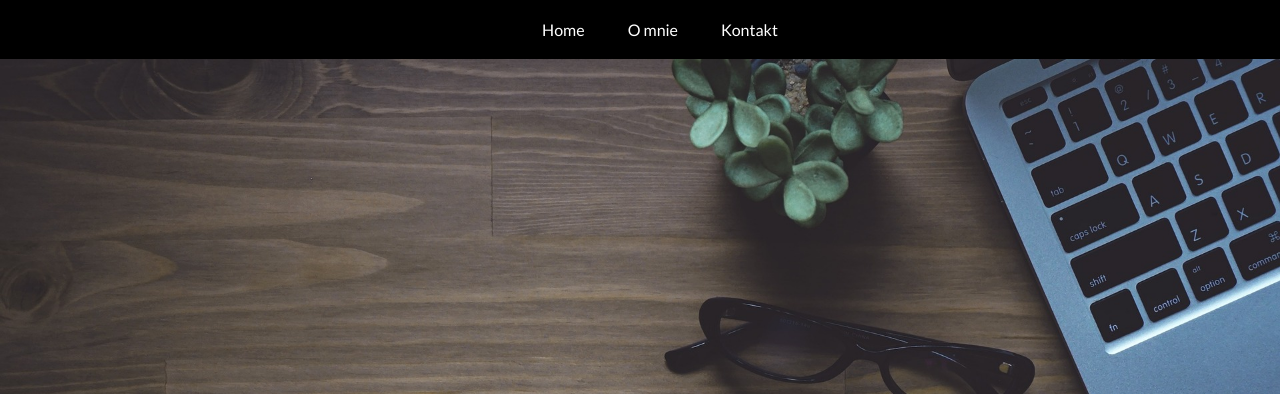
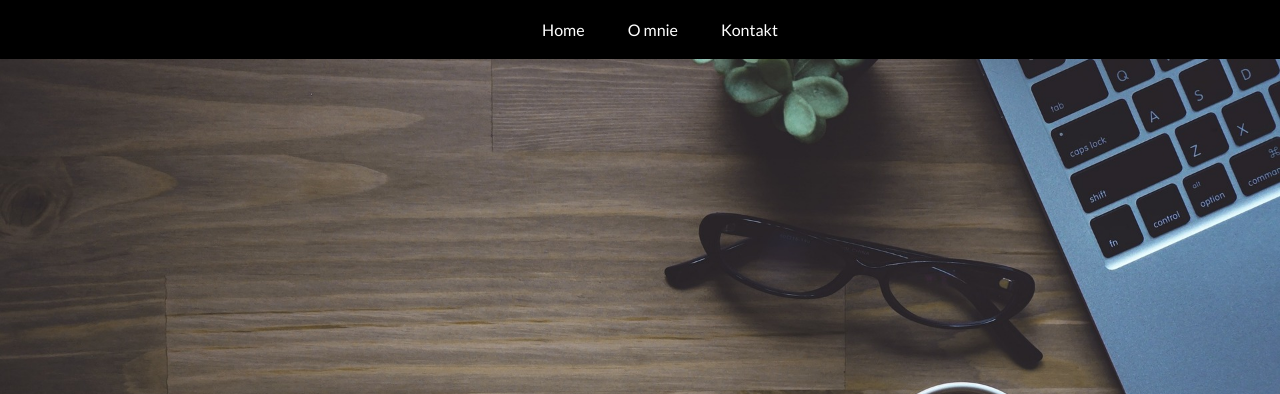
Before and after one commit to Kajka09/projekt-html-css, a plain HTML site: page index.html in a window 1280 px wide. Shown: the top 394 px of the page. Drawn offline with Linux system fonts and the light colour scheme.

Commit message:
menu, position img

```diff
--- a/css/style.css
+++ b/css/style.css
@@ -10,6 +10,9 @@ body{
 #menu{
   background-color: black;
   color: white;
+  z-index:1;
+  position: fixed;
+  width: 100%;
 }
 
 #menu ul{
@@ -31,6 +34,10 @@ body{
 
 #header{
   position:relative;
+  background-image: url(../img/header-background.jpg);
+  height:100vh;
+  background-position: center;
+  background-size: cover;
 }
 
 #header img{
--- a/index.html
+++ b/index.html
@@ -21,7 +21,6 @@
 <!-- MENU GŁÓWNE KONIEC -->
 <!-- NAGŁÓWEK START -->
   <header id="header">
-    <img src="img/header-background.jpg" alt="Zdjęcie nagłówkowe">
     <h1 id="main-header-text"> Moja własna strona</h1>
   </header>
 </br>
```
